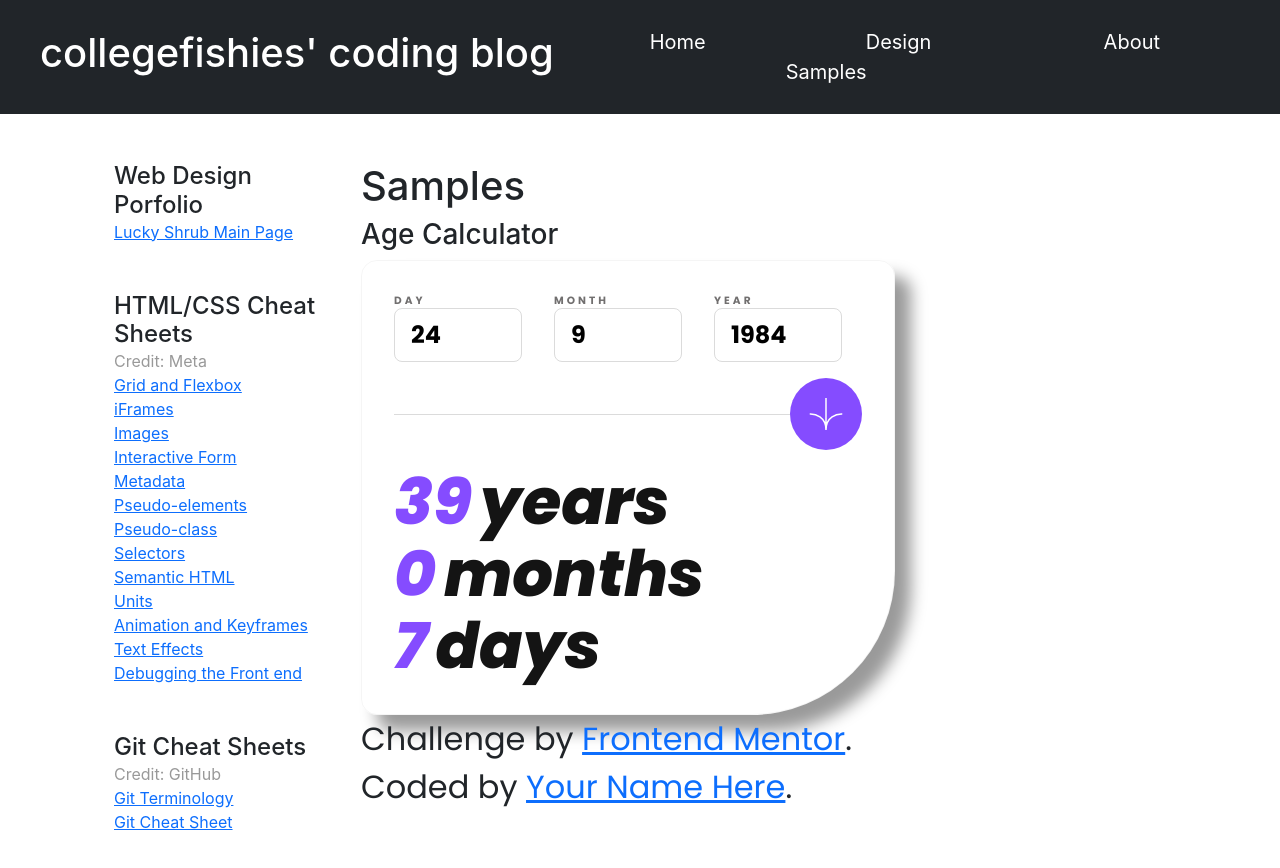
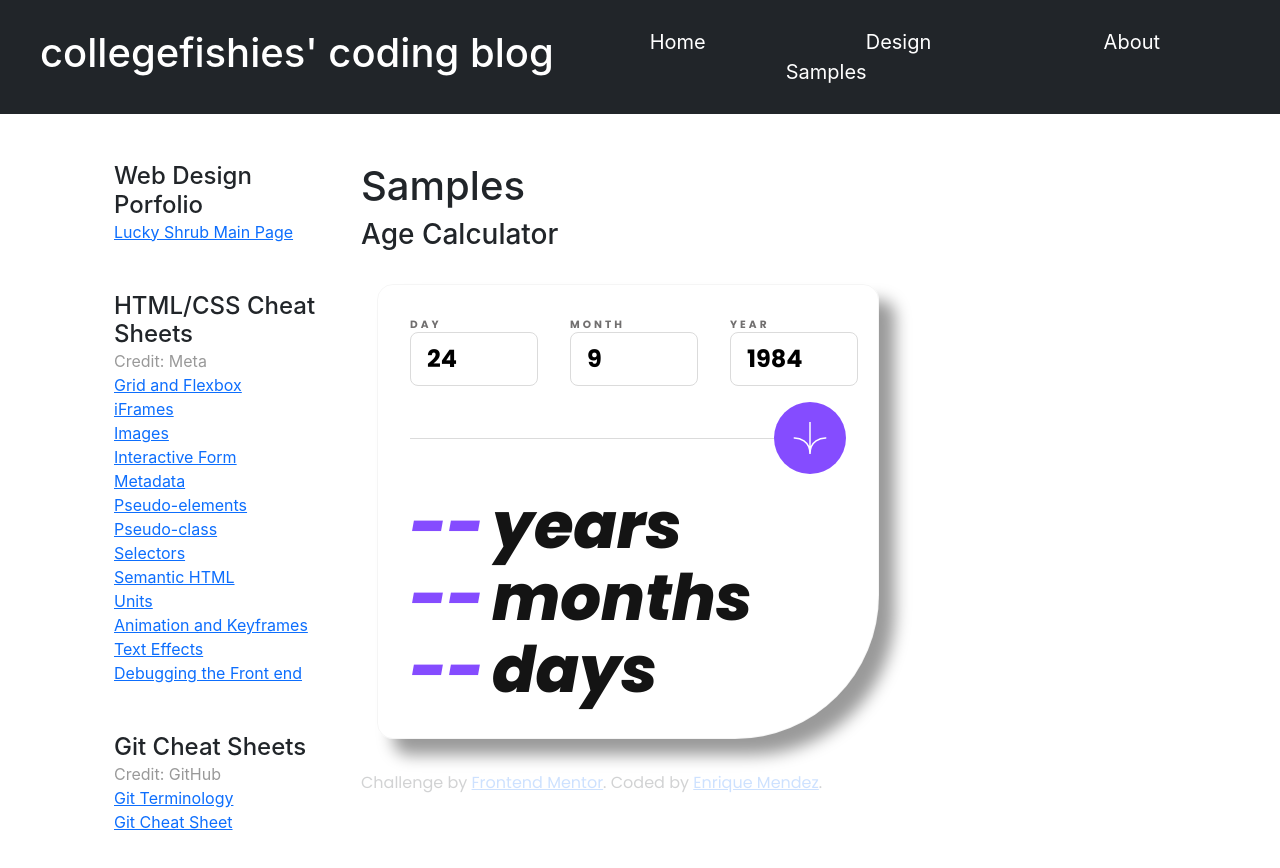
Before and after one commit to collegefishies/collegefishies.github.io, a React (Create React App) app: page /samples in a window 1280 px wide. Shown: the top 868 px of the page. Built offline with nearby package versions, Linux system fonts and the light colour scheme.

Commit message:
Add better error visualization.

```diff
--- a/src/assets/blogs.js
+++ b/src/assets/blogs.js
@@ -22,6 +22,14 @@ const ImageLink = styled.img`
 
 export const blog = {
 	"posts": [
+		{
+			"title": "Added my First Front-End Challenge!",
+			"date": "09/23/23",
+			"content": <>
+			<p>Despite my sickness (probably Covid), I managed to migrate my entire blog to React, and not only that I completed my first Front-end Dev Challenge! Of reproducing a design element (in react) from design, demonstrating aptitude in HTML/CSS/React and JavaScript! See my <b>Age Calculator</b> <Link to="/samples">here</Link>. What's absolutely wonderful about React is it makes it really easy to combine components. Adding this calculator to my old pure HTML website would have been a headache.</p>
+			</>
+		},
+
 		{
 			"title": "Learned React and Migrated Site!",
 			"date": "09/21/23",
--- a/src/comp/samples/AgeCalculator/AgeCalculator.jsx
+++ b/src/comp/samples/AgeCalculator/AgeCalculator.jsx
@@ -1,6 +1,7 @@
 import {useState} from 'react'
 import arrow from './icon-arrow.svg'
 import styled from 'styled-components'
+import {Link} from 'react-router-dom'
 
 const mobile = "375px";
 const desktop = "1440px";
@@ -24,6 +25,7 @@ const Card = styled.div`
 	border: 1px solid rgb(0,0,0,0.04);
 	box-shadow: 1rem 1rem 1rem rgb(0,0,0,0.4);
 	border-bottom-right-radius: 9rem;
+	margin: 2rem 1rem;
 `
 
 const EntryStyle = styled.div`
@@ -69,7 +71,7 @@ function Entry(props){
 	return (
 		<EntryStyle>
 			<DateTitle>{props.title}</DateTitle>
-			<InputBox type="number" defaultValue={props.defaultValue} onChange={props.onChange} min={props.min} max={props.max}></InputBox>
+			<InputBox type="number" defaultValue={props.defaultValue} onChange={props.onChange} min={props.min} max={props.max} required></InputBox>
 		</EntryStyle>
 	)
 }
@@ -129,6 +131,12 @@ const Arrow = styled.img`
 	height: 2rem;
 `
 
+const Attribution = styled.div`
+	justify-content: right;
+	font-size: 1rem;
+	opacity: 0.2
+`
+
 function SeperatorAndButton(){
 	return (
 		<Holder>
@@ -147,6 +155,7 @@ export default function AgeCalculator(){
 	const [day, setDay] = useState(24);
 	const [month, setMonth] = useState(9);
 	const [year, setYear] = useState(1984);
+	const [valid, setValid] = useState(true);
 
 
 
@@ -176,15 +185,17 @@ export default function AgeCalculator(){
 	function handleDay(e){
 		const day = e.target.value;
 		if (day >= 1 && day <= 31){setDay(day)}
+		else{setDay("--")}
 	}
 	function handleMonth(e){
 		const month = e.target.value;
 		if (month >=1 && month <= 12){setMonth(month)}
-		console.log(month)
+		else{setMonth("--")}
 	}
 	function handleYear(e){
 		const year = e.target.value;
 		if (year >= 0 && year <= maxyear){setYear(year)}
+		else{setYear("--")}
 	}
 	return (
 		<Main>
@@ -196,15 +207,15 @@ export default function AgeCalculator(){
 				</DateEntry>
 				<SeperatorAndButton />
 				<AnswerStack>
-					<AnswerLine value={years} str="years" />
-					<AnswerLine value={months} str="months" />
-					<AnswerLine value={days} str="days" />
+					<AnswerLine value={day && months && years ? years : "--"} str="years" />
+					<AnswerLine value={day && months && years ? months : "--"} str="months" />
+					<AnswerLine value={day && months && years ? days : "--"} str="days" />
 				</AnswerStack>
 			</Card>
-			<div class="attribution">
-				Challenge by <a href="https://www.frontendmentor.io?ref=challenge" target="_blank">Frontend Mentor</a>.
-				Coded by <a href="#">Your Name Here</a>.
-			</div>
+			<Attribution>
+				Challenge by <a href="https://www.frontendmentor.io">Frontend Mentor</a>.
+				Coded by <Link to="/about">Enrique Mendez</Link>.
+			</Attribution>
 
 		</Main>
 	);
```
